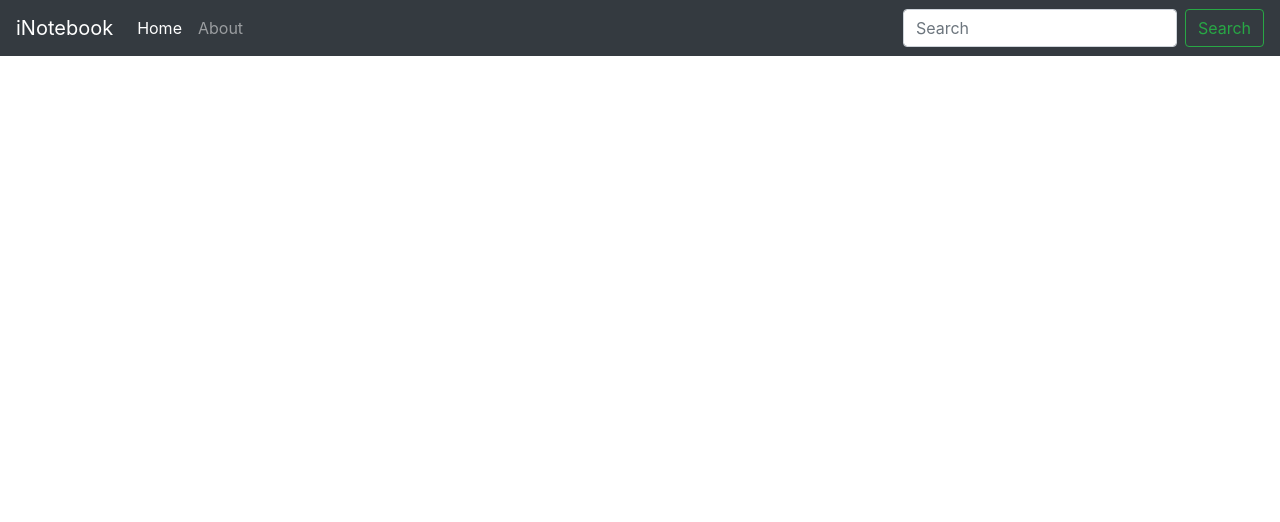
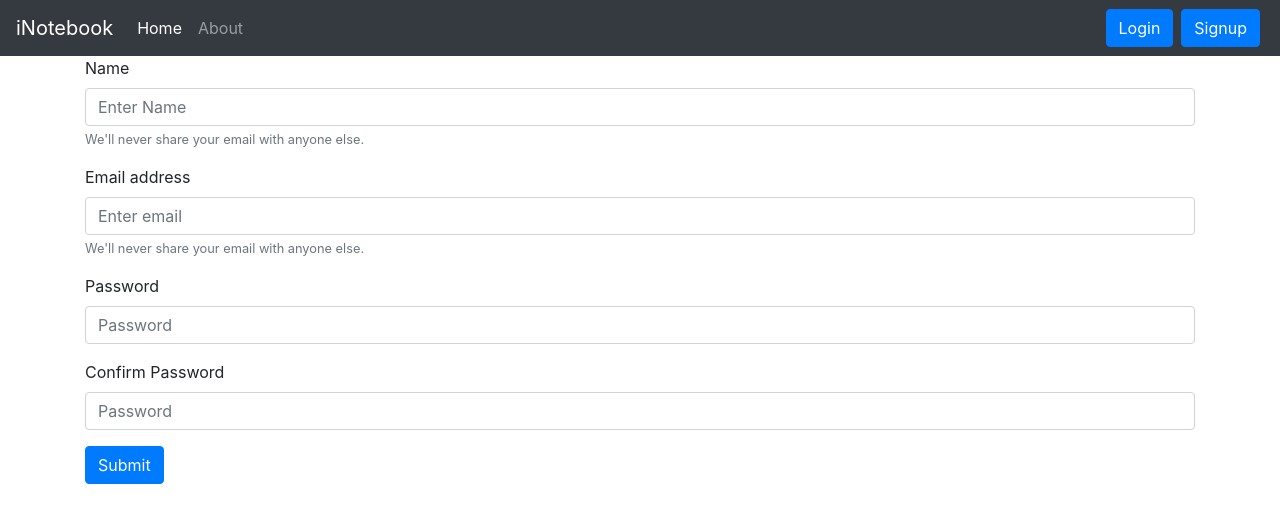
Before and after one commit to rahulkprajapti/e_notes, a React (Create React App) app: page /signup in a window 1280 px wide. Shown: the top 522 px of the page. Built offline with nearby package versions, Linux system fonts and the light colour scheme.

Commit message:
Add New Users

```diff
--- a/src/App.js
+++ b/src/App.js
@@ -5,6 +5,8 @@ import Navbar from "./components/Navbar";
 import Home from "./components/Home";
 import About from "./components/About";
 import NoteState from "./context/notes/NoteState";
+import Login from "./components/Login";
+import Signup from "./components/Signup";
 function App() {
   return (
     <>
@@ -17,6 +19,10 @@ function App() {
           </Route>
           <Route exact path="/about" element={<About/>}>
           </Route>
+          <Route exact path="/login" element={<Login/>}>
+          </Route>
+          <Route exact path="/signup" element={<Signup/>}>
+          </Route>
         </Routes>
       </Router>
       </NoteState>
--- a/src/components/AddNote.js
+++ b/src/components/AddNote.js
@@ -35,7 +35,7 @@ const AddNote = () => {
             id="title"
             name="title"
             value={note.title}
-            placeholder="Enter Title"
+            placeholder="Enter Title "
             onChange={onChange}
             minLength={5}
             required
--- /dev/null
+++ b/src/components/Login.js
@@ -0,0 +1,77 @@
+import React, { useState } from "react";
+import { useNavigate  } from "react-router-dom";
+
+const Login = (props) => {
+  const [credentials, setCredentials] = useState({ email: "", password: "" });
+  let history = useNavigate();
+
+  const handleSubmit = async (e) => {
+    e.preventDefault();
+    const response = await fetch("http://localhost:5000/api/auth/login", {
+      method: "POST",
+      headers: {
+        "Content-Type": "application/json",
+      },
+      body: JSON.stringify({
+        email: credentials.email,
+        password: credentials.password,
+      }),
+    });
+    const json = await response.json();
+    console.log(json);
+    if (json.success) {
+      // Save the auth token and redirect
+      localStorage.setItem("token", json.authtoken);
+      history("/");
+    } else {
+      alert("Invalid credentials");
+    }
+  };
+
+  const onChange = (e) => {
+    setCredentials({ ...credentials, [e.target.name]: e.target.value });
+  };
+
+  return (
+    <div>
+      <form onSubmit={handleSubmit}>
+        <div className="mb-3">
+          <label htmlFor="email" className="form-label">
+            Email address
+          </label>
+          <input
+            type="email"
+            className="form-control"
+            value={credentials.email}
+            onChange={onChange}
+            id="email"
+            name="email"
+            aria-describedby="emailHelp"
+          />
+          <div id="emailHelp" className="form-text">
+            We'll never share your email with anyone else.
+          </div>
+        </div>
+        <div className="mb-3">
+          <label htmlFor="password" className="form-label">
+            Password
+          </label>
+          <input
+            type="password"
+            className="form-control"
+            value={credentials.password}
+            onChange={onChange}
+            name="password"
+            id="password"
+          />
+        </div>
+
+        <button type="submit" className="btn btn-primary">
+          Submit
+        </button>
+      </form>
+    </div>
+  );
+};
+
+export default Login;
--- a/src/components/Navbar.js
+++ b/src/components/Navbar.js
@@ -1,38 +1,62 @@
-import React, {useEffect} from 'react'
-import {
-    Link, useLocation
-  } from 'react-router-dom'
+import React, { useEffect } from "react";
+import { Link, useLocation } from "react-router-dom";
 
 const Navbar = () => {
   let location = useLocation();
-  useEffect(()=>{
-
-  },[location])
+  useEffect(() => {}, [location]);
   return (
     <div>
       <nav className="navbar navbar-expand-lg navbar-dark bg-dark">
-  <Link className="navbar-brand" to="/">iNotebook</Link>
-  <button className="navbar-toggler" type="button" data-toggle="collapse" data-target="#navbarSupportedContent" aria-controls="navbarSupportedContent" aria-expanded="false" aria-label="Toggle navigation">
+        <Link className="navbar-brand" to="/">
+          iNotebook
+        </Link>
+        <button
+          className="navbar-toggler"
+          type="button"
+          data-toggle="collapse"
+          data-target="#navbarSupportedContent"
+          aria-controls="navbarSupportedContent"
+          aria-expanded="false"
+          aria-label="Toggle navigation"
+        >
           <span className="navbar-toggler-icon"></span>
         </button>
 
         <div className="collapse navbar-collapse" id="navbarSupportedContent">
           <ul className="navbar-nav mr-auto">
             <li className="nav-item active">
-        <Link className={ `nav-link ${location.pathname==='/'?'active':''} `} to="/">Home <span className="sr-only">(current)</span></Link>
+              <Link
+                className={`nav-link ${
+                  location.pathname === "/" ? "active" : ""
+                } `}
+                to="/"
+              >
+                Home <span className="sr-only">(current)</span>
+              </Link>
             </li>
             <li className="nav-item">
-        <Link className= { `nav-link ${location.pathname==='/about'?'active':''} `} to="/about">About</Link>
+              <Link
+                className={`nav-link ${
+                  location.pathname === "/about" ? "active" : ""
+                } `}
+                to="/about"
+              >
+                About
+              </Link>
             </li>
           </ul>
-    <form className="form-inline my-2 my-lg-0">
-      <input className="form-control mr-sm-2" type="search" placeholder="Search" aria-label="Search"/>
-      <button className="btn btn-outline-success my-2 my-sm-0" type="submit">Search</button>
+          <form className="d-flex">
+            <Link className="btn btn-primary mx-1" to="/login" role="button">
+              Login
+            </Link>
+            <Link className="btn btn-primary mx-1" to="/signup" role="button">
+              Signup
+            </Link>
           </form>
         </div>
       </nav>
     </div>
-  )
-}
+  );
+};
 
-export default Navbar
+export default Navbar;
--- /dev/null
+++ b/src/components/Signup.js
@@ -0,0 +1,104 @@
+import React, { useState } from "react";
+import { useNavigate } from "react-router-dom";
+
+const Signup = () => {
+    let history = useNavigate();
+  const [credentials, setCredentials] = useState({
+    email: "",
+    password: "",
+    name: "",
+    cpassword: "",
+  });
+  const handleSubmit = async (e) => {
+    e.preventDefault();
+    const { name, email, password } = credentials;
+    const response = await fetch("http://localhost:3000/api/auth/createuser", {
+      method: "POST",
+      headers: {
+        "Content-Type": "application/json",
+      },
+      body: JSON.stringify({ name, email, password }),
+    });
+    const json = await response.json();
+
+    console.log(json);
+    if (json.success) {
+      // Save the auth token and redirect
+      localStorage.setItem("token", json.authtoken);
+      history("/");
+      alert("New User Created");
+    } else {
+      alert("Invalid credentials");
+    }
+  };
+
+  const onChange = (e) => {
+    setCredentials({ ...credentials, [e.target.name]: e.target.value });
+  };
+  return (
+    <div className="container">
+      <form onSubmit={handleSubmit}>
+        <div className="form-group">
+          <label htmlFor="name">Name</label>
+          <input
+            type="text"
+            className="form-control"
+            id="name"
+            name="name"
+            placeholder="Enter Name"
+            onChange={onChange}
+          />
+          <small id="emailHelp" className="form-text text-muted">
+            We'll never share your email with anyone else.
+          </small>
+        </div>
+        <div className="form-group">
+          <label htmlFor="email">Email address</label>
+          <input
+            type="email"
+            className="form-control"
+            id="email"
+            name="email"
+            aria-describedby="emailHelp"
+            placeholder="Enter email"
+            onChange={onChange}
+          />
+          <small id="emailHelp" className="form-text text-muted">
+            We'll never share your email with anyone else.
+          </small>
+        </div>
+        <div className="form-group">
+          <label htmlFor="password">Password</label>
+          <input
+            type="password"
+            className="form-control"
+            id="password"
+            name="password"
+            placeholder="Password"
+            onChange={onChange}
+            minLength={5}
+            required
+          />
+        </div>
+        <div className="form-group">
+          <label htmlFor="cpassword">Confirm Password</label>
+          <input
+            type="password"
+            className="form-control"
+            id="cpassword"
+            name="cpassword"
+            placeholder="Password"
+            onChange={onChange}
+            minLength={5}
+            required
+          />
+        </div>
+        <button type="submit" className="btn btn-primary">
+          Submit
+        </button>
+      </form>
+    </div>
+  );
+};
+
+export default Signup;
```
Also changed, not shown: 1 other file (tests, documents, lock files or other folders). Lines whose indentation alone changed are shown as unchanged.
